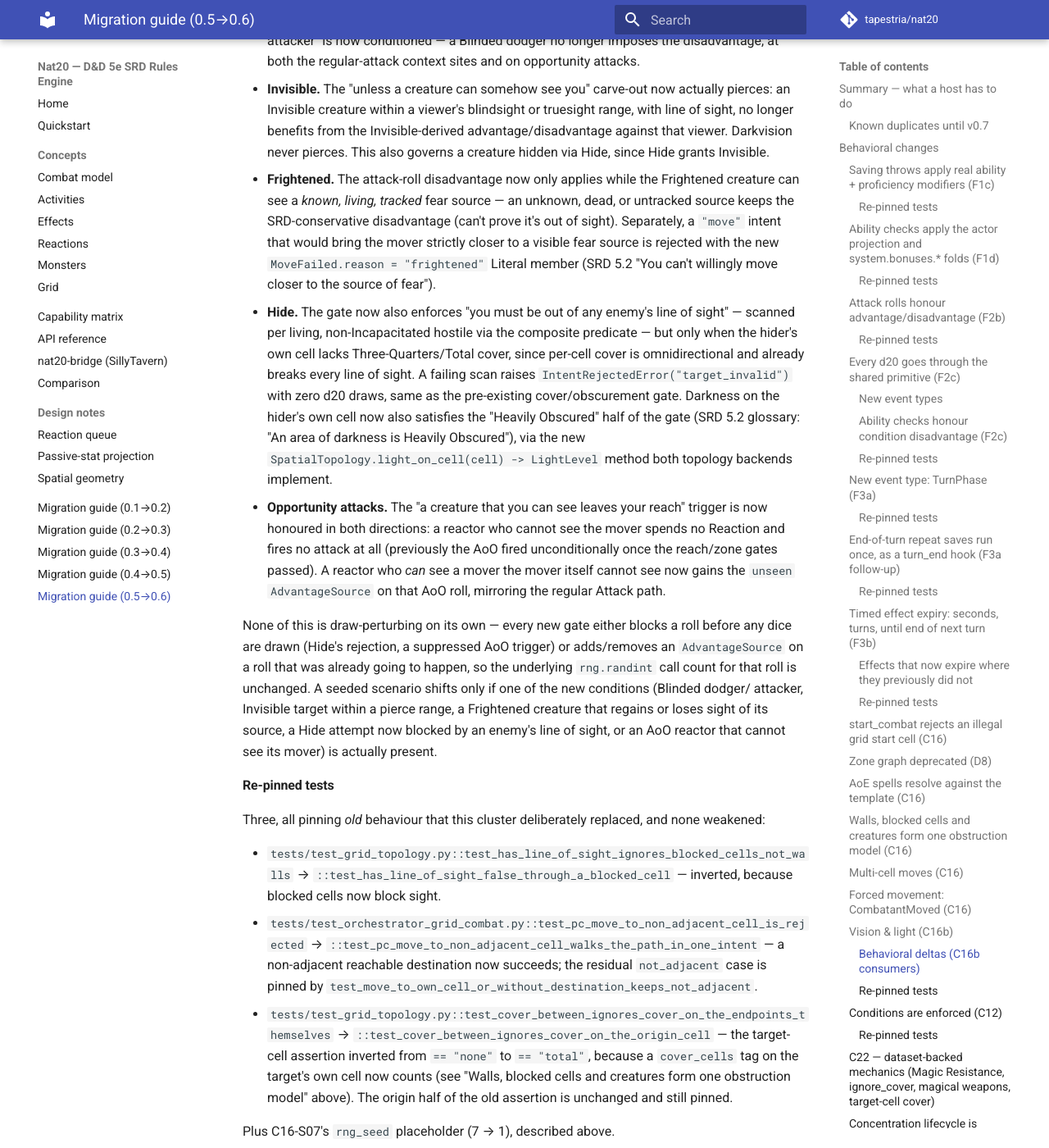
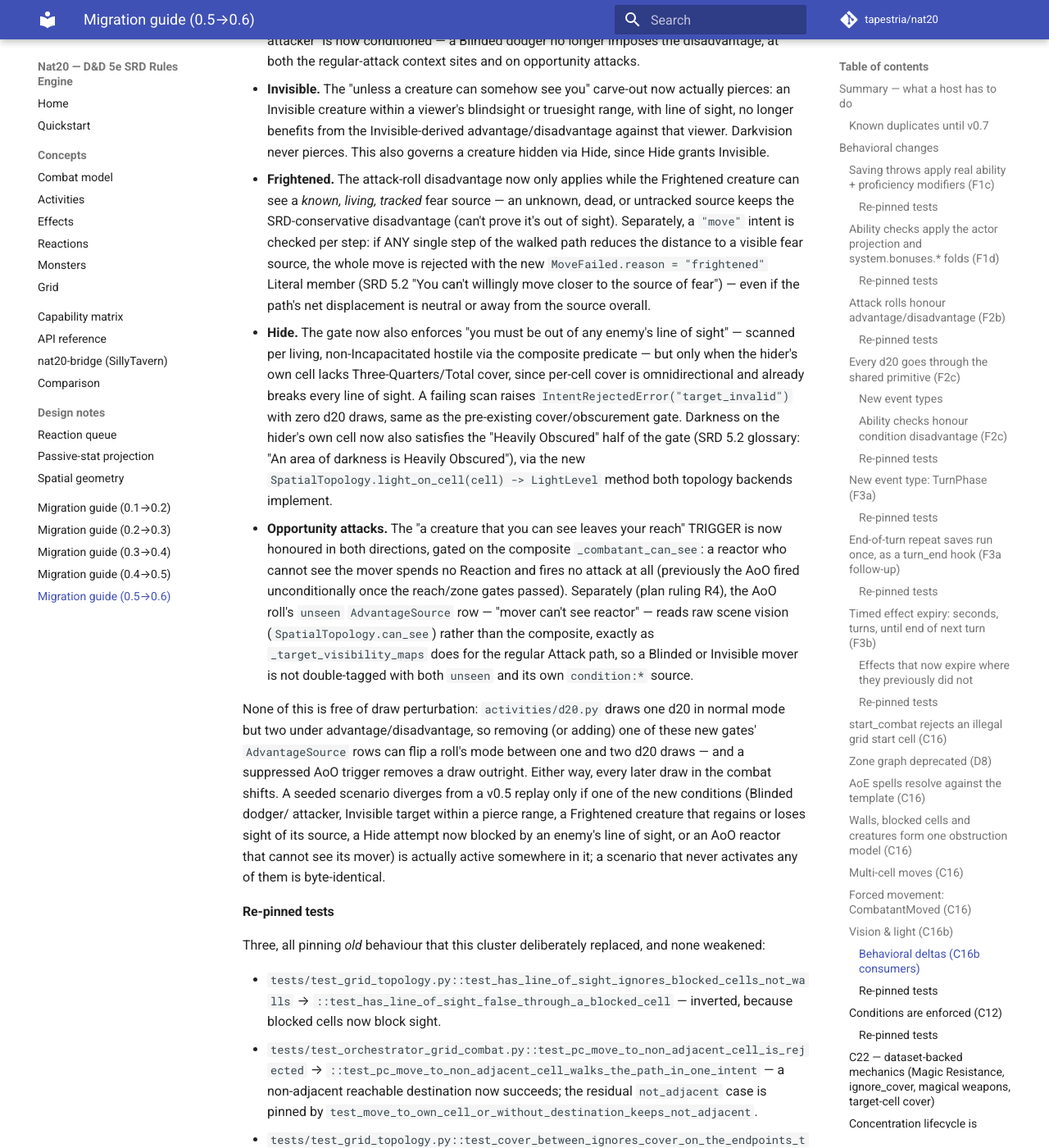
Before and after one commit to tapestria/nat20, an MkDocs documentation site: the page built from docs/migration/v0.5-to-v0.6.md, in a window 1280 px wide and 1400 px high, scrolled down 24300 px. Shown: the whole window at 82% size. Built offline with MkDocs 1.6.1 and Material for MkDocs 9.7.7, drawn with Linux system fonts in a browser that asks for light colours; comment, search, counter and statistics services are not loaded; some of the changed text lies outside the part shown.

Commit message:
docs(engine): C16b review — fix draw-perturbation claim, mark superseded sections, document R5 deviation
Final whole-branch review fix wave for feat/c16b-vision-light (docs half):

- v0.5-to-v0.6.md: replaced the false "rng.randint call count is unchanged"
  claim — activities/d20.py draws one d20 in normal mode, two under
  advantage/disadvantage, so any new C16b gate can flip a roll's draw count
  and shift every later draw; a suppressed AoO removes a draw outright.
- Added "Superseded by C16b" pointers (linking to the new Vision & light
  (C16b) anchor) at four stale pre-C16b passages: Dodge, Hide, Opportunity
  Attacks, Ranged Attacks in Close Combat — without rewriting the historical
  prose itself.
- Rewrote the Opportunity attacks behavioral-delta bullet: the "you can see"
  TRIGGER stays on the _combatant_can_see composite, but the unseen
  AdvantageSource row now reads raw scene vision — "mirroring the regular
  Attack path" is accurate now that the engine-side fix landed.
- Clarified the Frightened no-approach rejection is checked per walked-path
  step, not by net displacement.
- Re-homed the ability-check line-of-sight residual from "(C16b owns it)" to
  BACKLOG.md in both the migration doc and rules/conditions.py's docstring
  (previous commit), since C16b shipped without covering it.
- BACKLOG.md: new dated (2026-09-03) row documenting plan ruling R5 as a
  deliberate (kept) engine deviation — Frightened's no-approach movement
  rule is gated on line of sight to the source, where SRD 5.2 imposes the
  no-approach sentence unconditionally.
- capabilities.md: qualified the Frightened no-approach row with "toward a
  fear source it can see" and a BACKLOG.md pointer for the deviation.

Co-Authored-By: Claude Fable 5 <noreply@anthropic.com>

```diff
--- a/docs/migration/v0.5-to-v0.6.md
+++ b/docs/migration/v0.5-to-v0.6.md
@@ -935,10 +935,12 @@ activation a host may not have seen before:
 - **Frightened.** The attack-roll disadvantage now only applies while the
   Frightened creature can see a *known, living, tracked* fear source — an
   unknown, dead, or untracked source keeps the SRD-conservative disadvantage
-  (can't prove it's out of sight). Separately, a `"move"` intent that would
-  bring the mover strictly closer to a visible fear source is rejected with
-  the new `MoveFailed.reason = "frightened"` Literal member (SRD 5.2 "You
-  can't willingly move closer to the source of fear").
+  (can't prove it's out of sight). Separately, a `"move"` intent is checked
+  per step: if ANY single step of the walked path reduces the distance to a
+  visible fear source, the whole move is rejected with the new
+  `MoveFailed.reason = "frightened"` Literal member (SRD 5.2 "You can't
+  willingly move closer to the source of fear") — even if the path's net
+  displacement is neutral or away from the source overall.
 - **Hide.** The gate now also enforces "you must be out of any enemy's line of
   sight" — scanned per living, non-Incapacitated hostile via the composite
   predicate — but only when the hider's own cell lacks Three-Quarters/Total
@@ -950,21 +952,27 @@ activation a host may not have seen before:
   Obscured"), via the new `SpatialTopology.light_on_cell(cell) -> LightLevel`
   method both topology backends implement.
 - **Opportunity attacks.** The "a creature that you can see leaves your
-  reach" trigger is now honoured in both directions: a reactor who cannot see
-  the mover spends no Reaction and fires no attack at all (previously the AoO
-  fired unconditionally once the reach/zone gates passed). A reactor who
-  *can* see a mover the mover itself cannot see now gains the `unseen`
-  `AdvantageSource` on that AoO roll, mirroring the regular Attack path.
-
-None of this is draw-perturbing on its own — every new gate either blocks a
-roll before any dice are drawn (Hide's rejection, a suppressed AoO trigger) or
-adds/removes an `AdvantageSource` on a roll that was already going to happen,
-so the underlying `rng.randint` call count for that roll is unchanged. A
-seeded scenario shifts only if one of the new conditions (Blinded dodger/
+  reach" TRIGGER is now honoured in both directions, gated on the composite
+  `_combatant_can_see`: a reactor who cannot see the mover spends no Reaction
+  and fires no attack at all (previously the AoO fired unconditionally once
+  the reach/zone gates passed). Separately (plan ruling R4), the AoO roll's
+  `unseen` `AdvantageSource` row — "mover can't see reactor" — reads raw
+  scene vision (`SpatialTopology.can_see`) rather than the composite, exactly
+  as `_target_visibility_maps` does for the regular Attack path, so a Blinded
+  or Invisible mover is not double-tagged with both `unseen` and its own
+  `condition:*` source.
+
+None of this is free of draw perturbation: `activities/d20.py` draws one d20
+in normal mode but two under advantage/disadvantage, so removing (or adding)
+one of these new gates' `AdvantageSource` rows can flip a roll's mode between
+one and two d20 draws — and a suppressed AoO trigger removes a draw outright.
+Either way, every later draw in the combat shifts. A seeded scenario diverges
+from a v0.5 replay only if one of the new conditions (Blinded dodger/
 attacker, Invisible target within a pierce range, a Frightened creature that
 regains or loses sight of its source, a Hide attempt now blocked by an
 enemy's line of sight, or an AoO reactor that cannot see its mover) is
-actually present.
+actually active somewhere in it; a scenario that never activates any of them
+is byte-identical.
 
 #### Re-pinned tests
 
@@ -1015,9 +1023,12 @@ changed its answer for **two** condition slugs, in opposite directions:
 - `["frightened"]` now reports disadvantage (was `False`). SRD 5.2 Frightened:
   "You have Disadvantage on ability checks and attack rolls while the source of
   fear is within line of sight." The line-of-sight gate is **not** modelled
-  (C16b owns it), so the engine currently applies the disadvantage whenever the
-  condition is present — strictly harsher than SRD in the case where the source
-  of fear is out of sight.
+  for this ability-check half (C16b gated the attack-roll half and the
+  no-approach movement rule; the ability-check half remains a residual — see
+  BACKLOG.md "Conditions — SRD 5.2 rows not enforced"), so the engine
+  currently applies the disadvantage whenever the condition is present —
+  strictly harsher than SRD in the case where the source of fear is out of
+  sight.
 
 `project_passive_check_modifiers` mirrors both flips. The repeat-save and concentration paths honour auto-fail / Restrained
 DEX disadvantage / exhaustion. Stunned does **not** zero Speed (SRD 5.2 dropped
@@ -1360,6 +1371,7 @@ also the source the opportunity-attack path picks up, see below) and their
 own Dexterity saves roll with Advantage. The benefit is lost the instant the
 actor becomes Incapacitated or its Speed drops to 0 (SRD 5.2: Dodge requires
 being able to move). No "can see the attacker" check yet — no vision model.
+**Superseded by C16b** — see [Vision & light (C16b)](#vision-light-c16b).
 
 **Help (assist-an-attack-roll flavor only).** `live.help_grants[target_id]`
 accumulates helper ids; the next ally attack roll against that target within
@@ -1379,7 +1391,9 @@ draws, if not); on success, rolls a DC 15 Dexterity (Stealth) check
 `live.hidden_entities`, ending the moment the hider makes an attack roll or
 casts a spell with a Verbal component. The "out of any enemy's line of
 sight" conjunct is deferred to C16b (no per-enemy vision scan wired here
-yet). **Controller ruling — Hide costs no Action-economy budget at all**
+yet, and this predates the new darkness/Heavily-Obscured gate too).
+**Superseded by C16b** — see [Vision & light (C16b)](#vision-light-c16b).
+**Controller ruling — Hide costs no Action-economy budget at all**
 (the same turn-keeping shape as `drop_concentration`/Dash), diverging from
 SRD 5.2's Action cost: an Action-consuming Hide would make the approved S02
 catalog script (hide, then attack, in the same turn) unsatisfiable against
@@ -1511,6 +1525,7 @@ using its action, its Bonus Action, its Reaction, or one of its speeds"). The
 "you can see" visibility gate itself is still not modeled on this path — no
 vision seam is wired here yet — and remains deferred to C16b, same as the
 regular Attack path's `ctx.attacker_unseen_by` / `ctx.target_unseen` rows.
+**Superseded by C16b** — see [Vision & light (C16b)](#vision-light-c16b).
 
 #### Re-pinned fixtures
 
@@ -1609,6 +1624,7 @@ pre-C16b lit-scene-only visibility predicate the Vision & Light row already
 documents; see `BACKLOG.md`). A qualifying hostile appends `"ranged_in_melee"`
 disadvantage to any effectively-ranged attack (a true ranged weapon, or a
 Thrown melee weapon used beyond reach).
+**Superseded by C16b** — see [Vision & light (C16b)](#vision-light-c16b).
 
 The Heavy property (SRD 5.2): a wielder with a raw Strength score below 13
 rolls a Heavy weapon's attack with disadvantage, appended as `"trait"` on
```
Also changed, not shown: BACKLOG.md (+9 -0 lines), docs/capabilities.md (+1 -1 lines).
